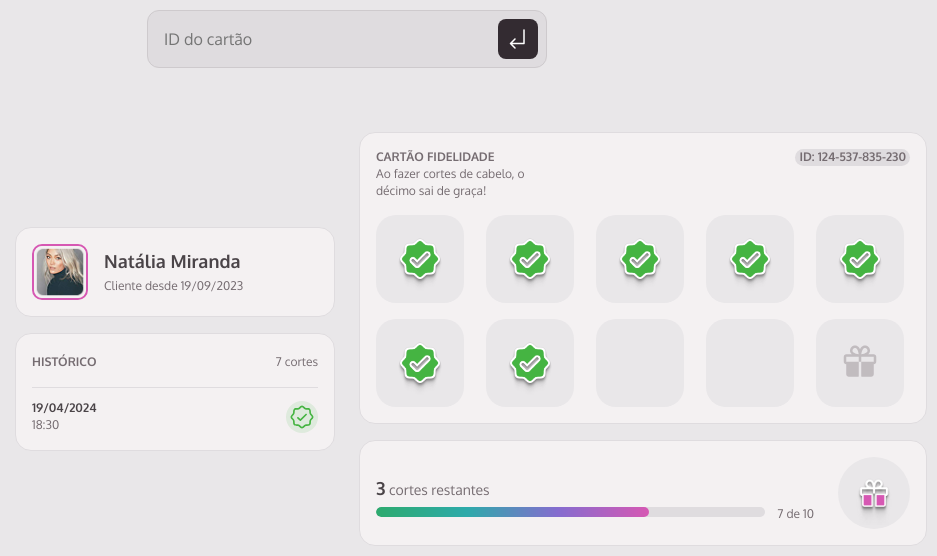
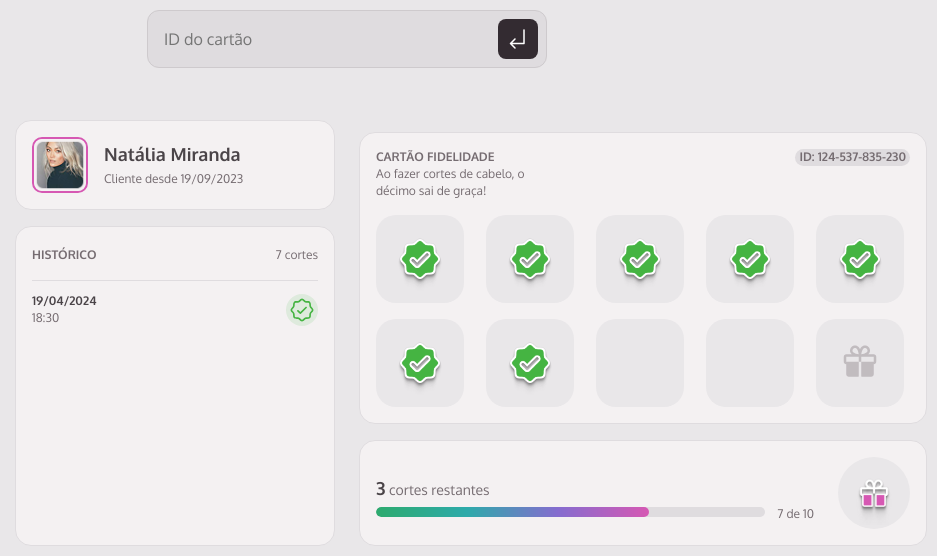
Before and after one commit to fellipesnoww/mba-web-fundamental-member-club, a website built with webpack: page index.html in a window 1280 px wide. Shown: the part 142-698 px from the top of the page, without its empty margins (293-1230 px from the left). Built offline with nearby package versions, Linux system fonts and the light colour scheme.

Commit message:
chore: fix history height

```diff
--- a/src/styles/history.css
+++ b/src/styles/history.css
@@ -96,6 +96,7 @@
 @media (width >= 80em) {
     #cuts-history {
         max-width: 20rem;
+        min-height: 20rem;
         height: 100%;
         overflow: scroll;
     }
```
